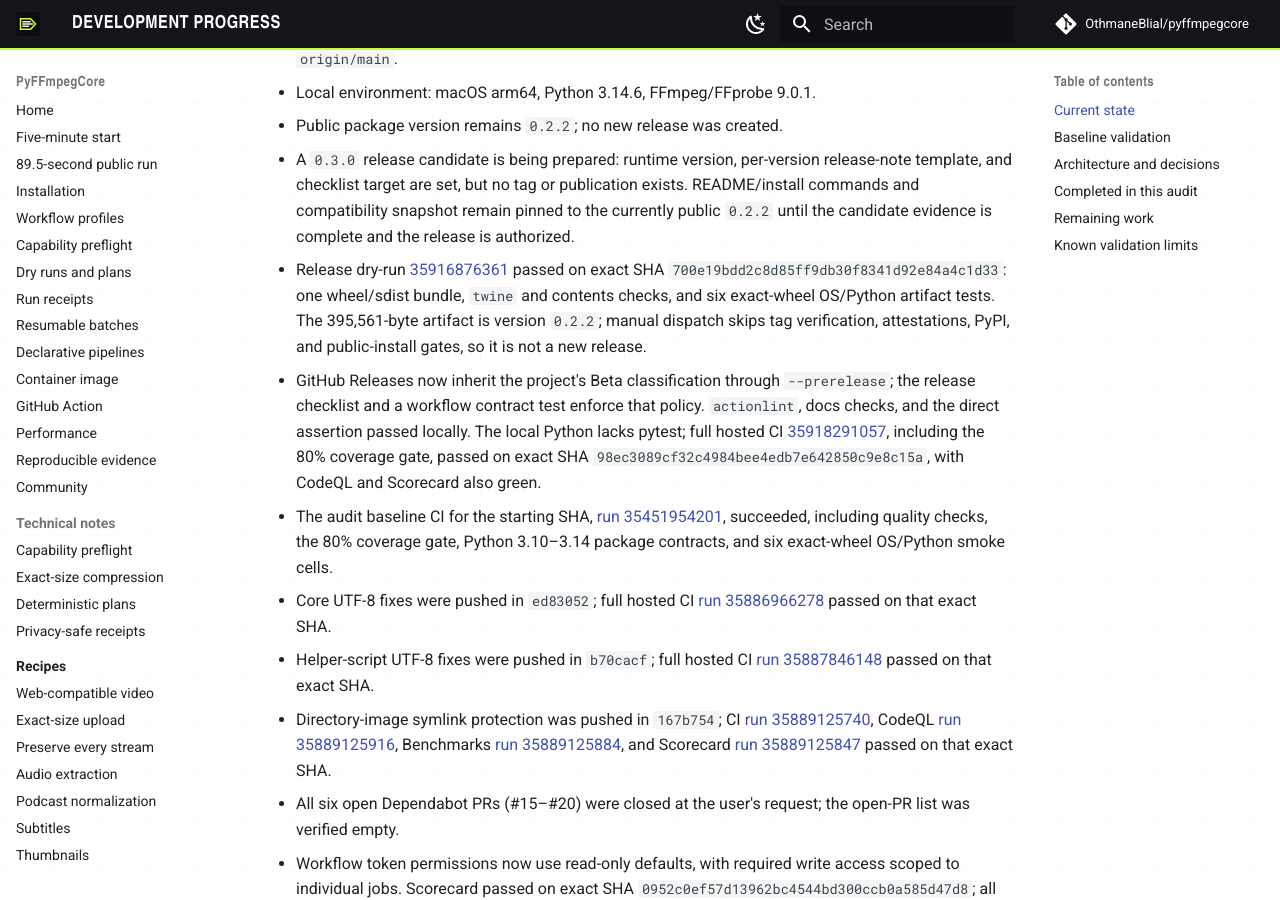
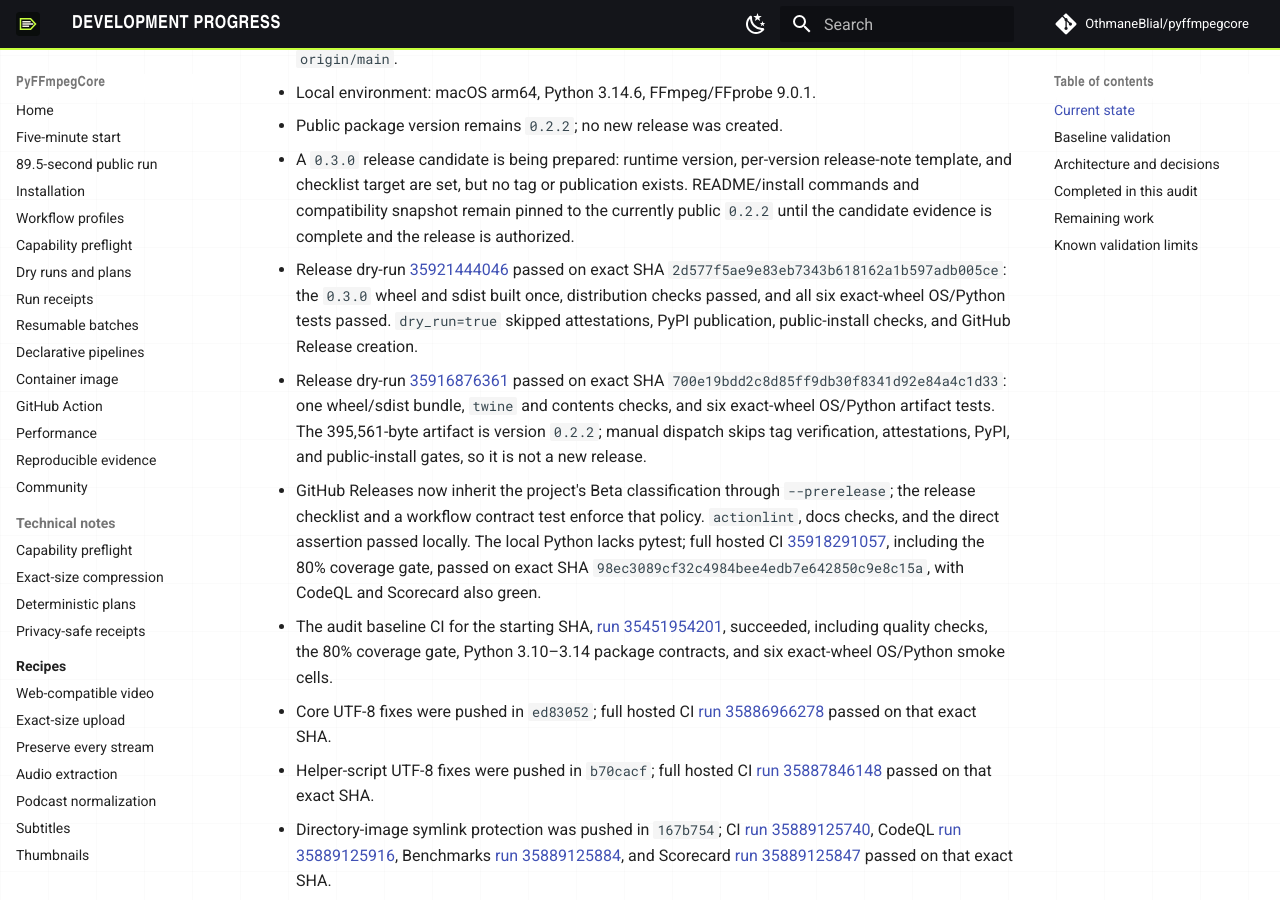
Before and after one commit to OthmaneBlial/pyffmpegcore, an MkDocs documentation site: the page built from docs/PROGRESS.md, in a window 1280 px wide and 900 px high, scrolled down 619 px. Built offline with MkDocs 1.6.1 and Material for MkDocs 9.7.7, drawn with Linux system fonts in a browser that asks for light colours; comment, search, counter and statistics services are not loaded.

Commit message:
docs: record 0.3.0 release dry-run

```diff
--- a/docs/PROGRESS.md
+++ b/docs/PROGRESS.md
@@ -8,6 +8,7 @@ Updated: 2026-09-23
 - Local environment: macOS arm64, Python 3.14.6, FFmpeg/FFprobe 9.0.1.
 - Public package version remains `0.2.2`; no new release was created.
 - A `0.3.0` release candidate is being prepared: runtime version, per-version release-note template, and checklist target are set, but no tag or publication exists. README/install commands and compatibility snapshot remain pinned to the currently public `0.2.2` until the candidate evidence is complete and the release is authorized.
+- Release dry-run [35921444046](https://github.com/OthmaneBlial/pyffmpegcore/actions/runs/35921444046) passed on exact SHA `2d577f5ae9e83eb7343b618162a1b597adb005ce`: the `0.3.0` wheel and sdist built once, distribution checks passed, and all six exact-wheel OS/Python tests passed. `dry_run=true` skipped attestations, PyPI publication, public-install checks, and GitHub Release creation.
 - Release dry-run [35916876361](https://github.com/OthmaneBlial/pyffmpegcore/actions/runs/35916876361) passed on exact SHA `700e19bdd2c8d85ff9db30f8341d92e84a4c1d33`: one wheel/sdist bundle, `twine` and contents checks, and six exact-wheel OS/Python artifact tests. The 395,561-byte artifact is version `0.2.2`; manual dispatch skips tag verification, attestations, PyPI, and public-install gates, so it is not a new release.
 - GitHub Releases now inherit the project's Beta classification through `--prerelease`; the release checklist and a workflow contract test enforce that policy. `actionlint`, docs checks, and the direct assertion passed locally. The local Python lacks pytest; full hosted CI [35918291057](https://github.com/OthmaneBlial/pyffmpegcore/actions/runs/35918291057), including the 80% coverage gate, passed on exact SHA `98ec3089cf32c4984bee4edb7e642850c9e8c15a`, with CodeQL and Scorecard also green.
 - The audit baseline CI for the starting SHA, [run 35451954201](https://github.com/OthmaneBlial/pyffmpegcore/actions/runs/35451954201), succeeded, including quality checks, the 80% coverage gate, Python 3.10–3.14 package contracts, and six exact-wheel OS/Python smoke cells.
```
